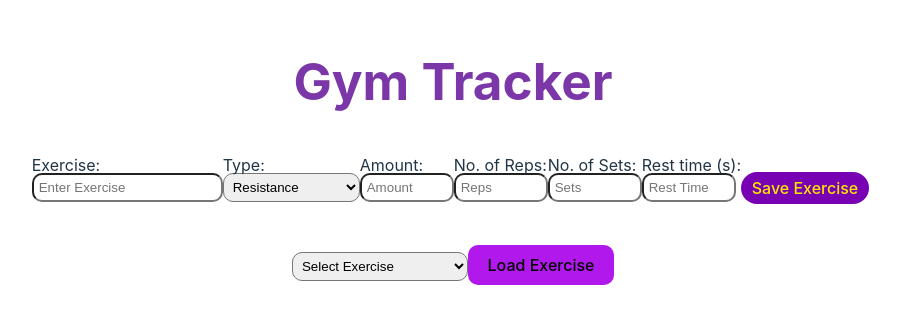
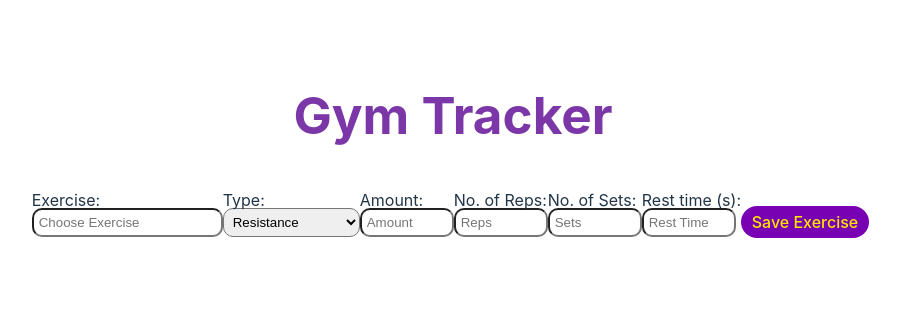
Before and after one commit to dav15jr/Gym-Tracker, a React (Vite) app: page / in a window 1280 px wide. Shown: the top 324 px of the page, without its empty margins (187-1087 px from the left). Built offline with nearby package versions, Linux system fonts and the light colour scheme.

Commit message:
Added default exercises to be selected from exercise input text box.

```diff
--- a/src/assets/defaultExercises.tsx
+++ b/src/assets/defaultExercises.tsx
@@ -62,5 +62,13 @@ export default [
         reps: '10',
         sets: '3',
         rest: '60',
+    },
+    {
+        exercise: 'Custom',
+        type: 'body weight',
+        amount: '',
+        reps: '',
+        sets: '',
+        rest: '',
     }
 ]
--- a/src/components/Form.tsx
+++ b/src/components/Form.tsx
@@ -1,4 +1,5 @@
 // import './index.css'
+import defaultExercises from '../assets/defaultExercises';
 
 export default function Form({
     setExerciseData,
@@ -7,8 +8,8 @@ export default function Form({
     workoutPlan,
     defaultExerciseState,
 }) {
-    function handleChange(event) {
-        const { name, value } = event.target;
+    function handleChange(event) {   //  Handle forn input value change
+        const {name, value } = event.target;
         setExerciseData((prevData) => {
             return {
                 ...prevData,
@@ -16,7 +17,13 @@ export default function Form({
             };
         });
     }
-const currentExercises = workoutPlan.map((workout) => workout.exercise);
+    const handleExe =(e) => { // Handle exercise selection, when dropdown data list is used
+        const val = (e.target.value)
+        const def = defaultExercises.filter((ex) => ex.exercise === val)
+        console.log(def)
+        setExerciseData(def[0])
+    }
+    const currentExercises = workoutPlan.map((workout) => workout.exercise);
 
     function handleSubmit(event) {
         event.preventDefault();
@@ -26,8 +33,7 @@ const currentExercises = workoutPlan.map((workout) => workout.exercise);
         }
         setWorkoutPlan([...workoutPlan, exerciseData]);
         setExerciseData(defaultExerciseState);   // Set default exercise state
-
-        document.querySelector('form').reset(); //Reset the form
+        // document.querySelector('form').reset(); //Reset the form
     }
 
     return (
@@ -38,21 +44,28 @@ const currentExercises = workoutPlan.map((workout) => workout.exercise);
                         <label htmlFor="exercise">Exercise:</label>
                         <input
                             type="text"
-                            placeholder="Enter Exercise"
+                            list='data'
+                            placeholder="Choose Exercise"
                             id="exercise"
                             name="exercise"
-                            onChange={handleChange}
-                            value={exerciseData.excercise}
+                            onChange={handleChange}  // Handle change from typed input.
+                            onInput={handleExe}     // Handle input from data list selection.
+                            value={exerciseData.exercise}
                             required
-                        ></input>
+                        />
+                        <datalist id='data'>                                /* data list of default exercises to select */
+                            {defaultExercises.map((ex, index) => (          /*go through default exercise data and populate list*/
+                                <option key={index} value={ex.exercise}/>
+                            ))}
+                        </datalist>
                     </div>
                     <div>
                         <label htmlFor="type">Type:</label>
-                        <select id="type" name="type" onChange={handleChange}>
+                        <select id="type" name="type" value={exerciseData.type} onChange={handleChange}>
                             <option value="resistance">Resistance</option>
-                            <option value="body weight">Body Weight</option>
                             <option value="kgs">Kilo Grams (Kg's)</option>
                             <option value="lbs">Pounds (Lb's)</option>
+                            <option value="body weight">Body Weight</option>
                         </select>
                     </div>
                     <div>
--- a/src/components/Tool.tsx
+++ b/src/components/Tool.tsx
@@ -1,12 +1,11 @@
 import { useEffect, useState } from 'react';
 import Exercise from './Exercise';
 import Form from './Form';
-import defaultExercises from '../assets/defaultExercises';
 // import './src/index.css';
 
 const defaultExerciseState = {
     exercise: '',
-    type: 'kgs',
+    type: '',
     amount: '',
     reps: '',
     sets: '',
@@ -42,22 +41,6 @@ const Tool = () => {
     const handleSelect =(e) => {
         setLoadWorkout(e.target.value)
     }
-    const handleExe =(e) => {
-        const val = (e.target.value)
-        const def = defaultExercises.filter((ex) => ex.exercise === val)
-        console.log(def)
-        setExerciseData(def[0])
-    }
-    const loadExe = ()=>{
-        setExerciseData((prevData) => {
-            return {
-                ...prevData,
-                exercise: exerciseData.exercise,
-            };
-        });
-        console.log(exerciseData)
-    }
-
     const saveWorkoutPlan = (event) => {
         event.preventDefault();
         const workoutName = event.target.input.value
@@ -111,16 +94,6 @@ const loadWorkoutPlan = () => {
                 </select>
                 <button onClick={loadWorkoutPlan}>Load Workout</button>
             </div>}
-            <div>
-                <select onChange={handleExe} >
-                    <option value="">Select Exercise</option> {
-                        defaultExercises.map((ex, index) => (
-                        <option key={index} value={ex.exercise}>{ex.exercise}</option>
-                    ))
-                    }
-                </select>
-                <button onClick={loadExe}>Load Exercise</button>
-            </div>
             {workoutPlan.length > 0 &&
             <div>
                 <form onSubmit={saveWorkoutPlan}>
```
Also changed, not shown: src/types.ts (+4 -4 lines).
